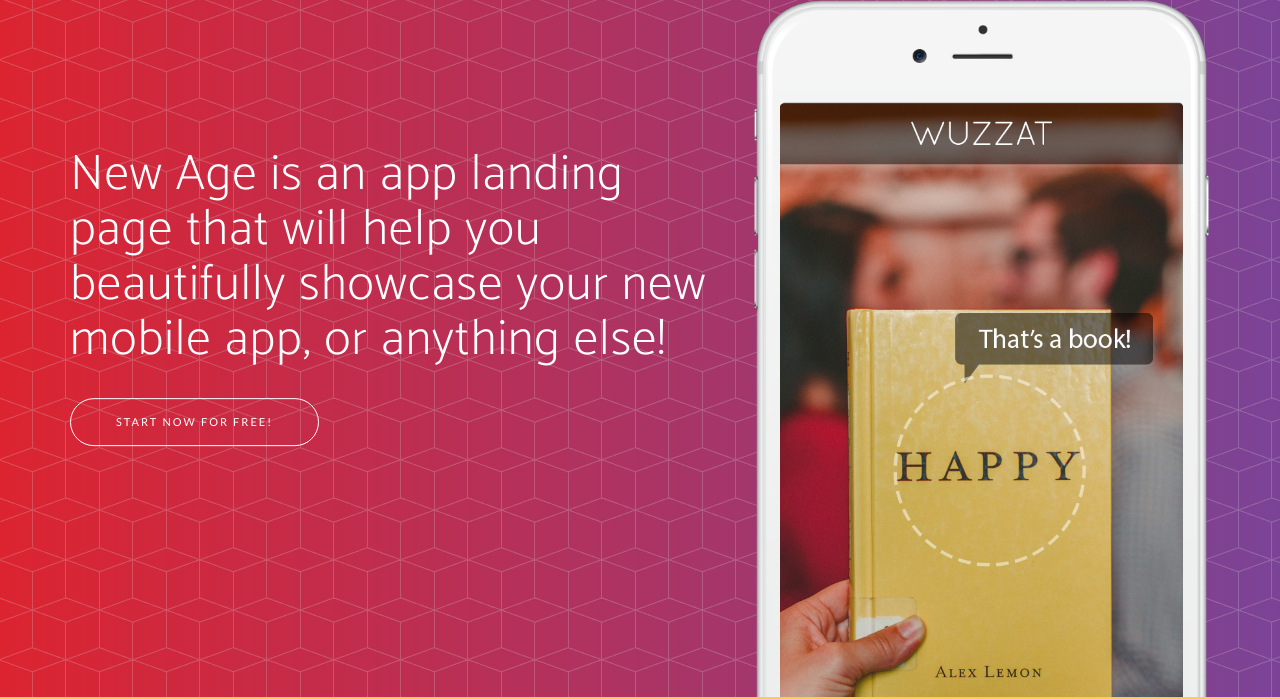
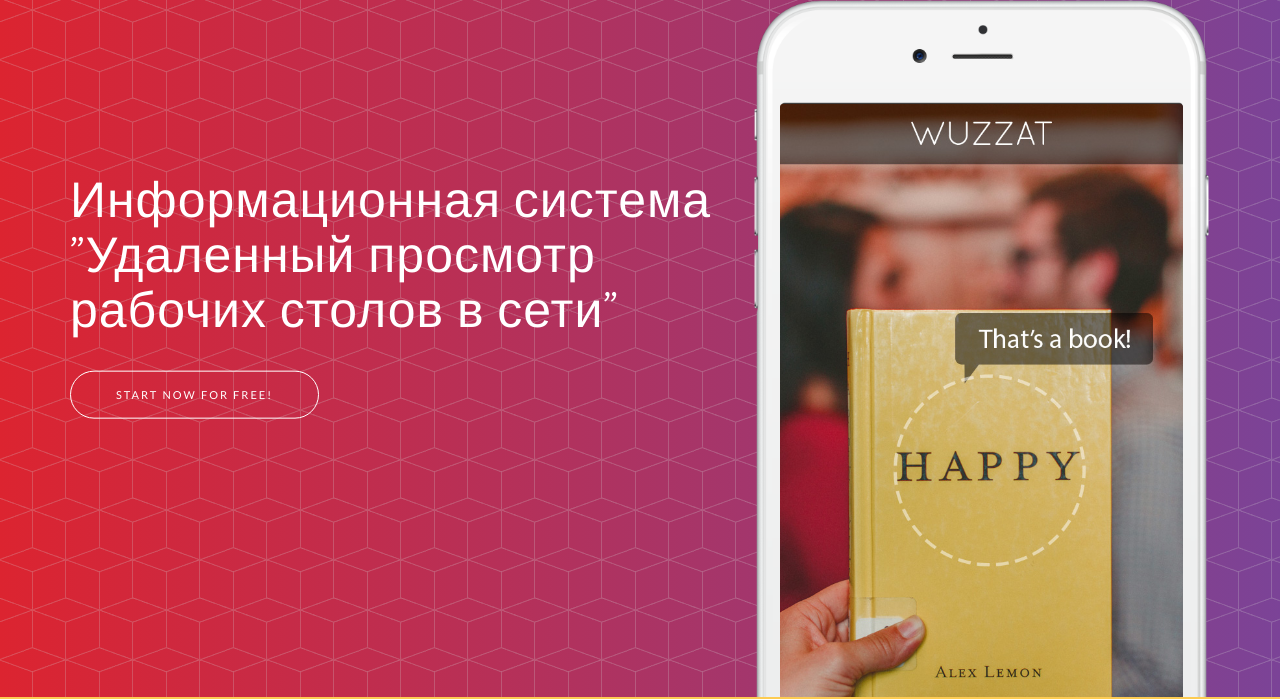
Before and after one commit to strekalev/IAT, a website: page index.html in a window 1280 px wide. Shown: the part 103-802 px from the top of the page. Drawn offline with nearby package versions, Linux system fonts and the light colour scheme; a web font is replaced by a local one.

Commit message:
title site change

```diff
--- a/index.html
+++ b/index.html
@@ -73,7 +73,7 @@
                 <div class="col-sm-7">
                     <div class="header-content">
                         <div class="header-content-inner">
-                            <h1>New Age is an app landing page that will help you beautifully showcase your new mobile app, or anything else!</h1>
+                            <h1>Информационная система "Удаленный просмотр рабочих столов в сети"</h1>
                             <a href="#download" class="btn btn-outline btn-xl page-scroll">Start Now for Free!</a>
                         </div>
                     </div>
```
